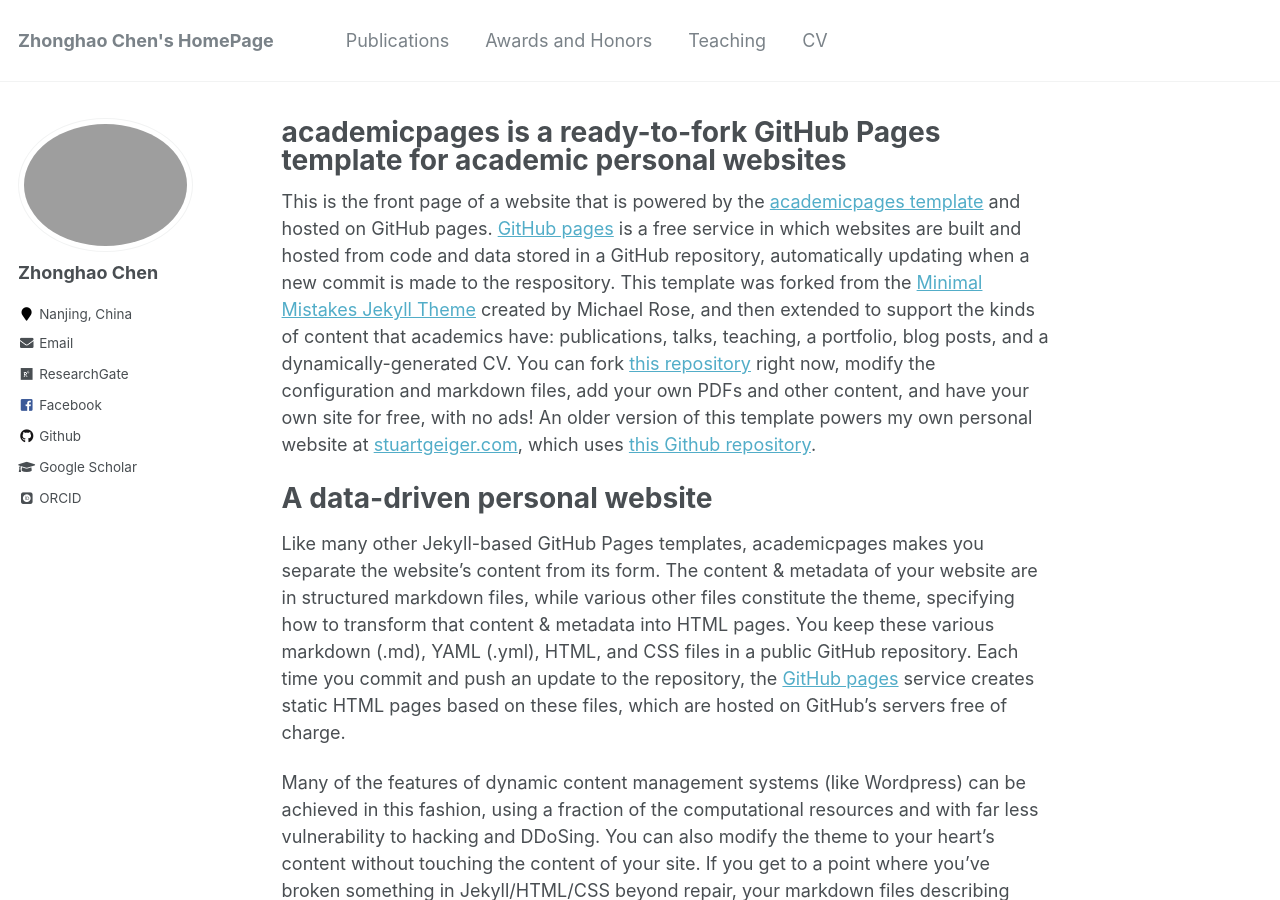
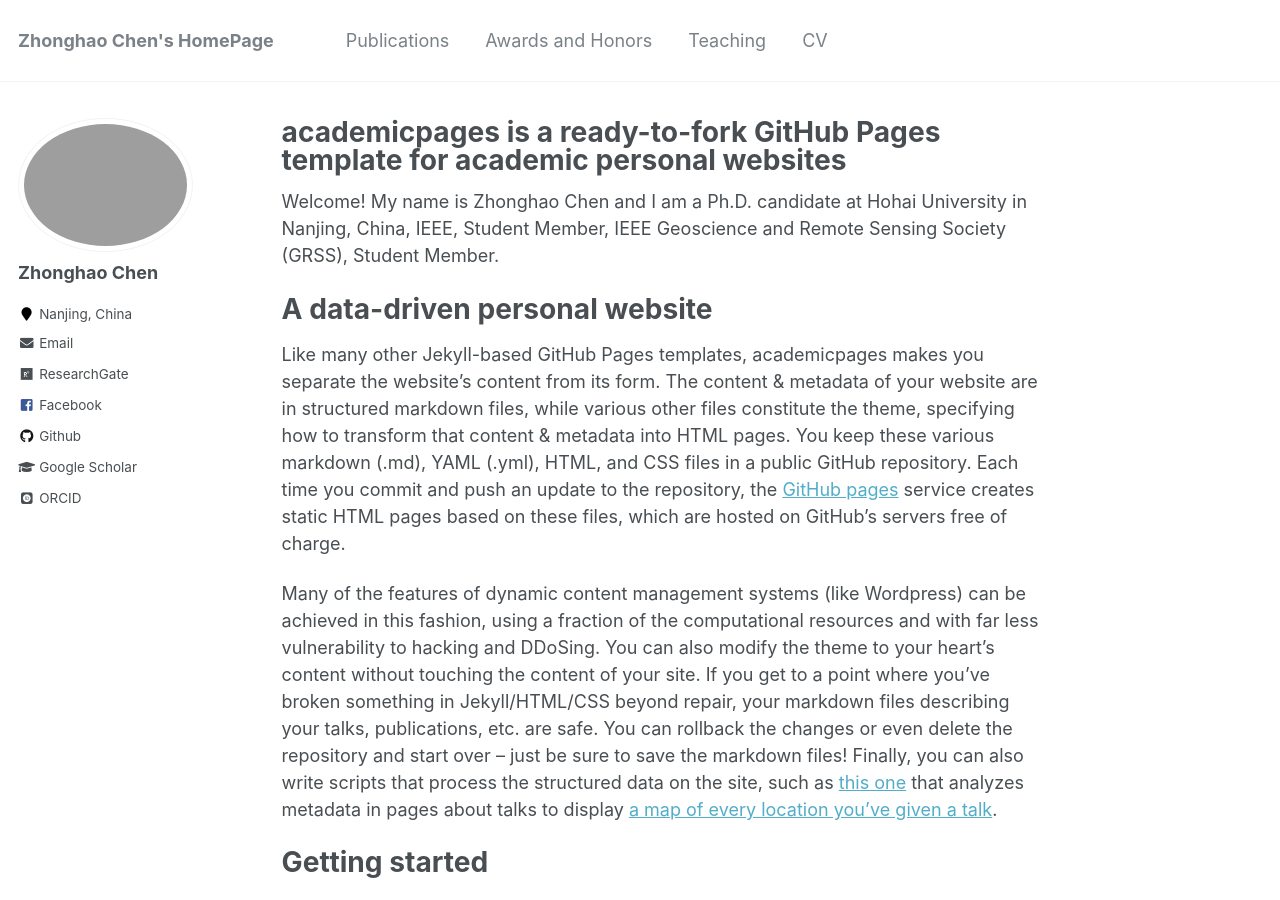
Before and after one commit to zhonghaochen/zhonghaochen.github.io, a Jekyll site: the page built from _pages/about.md, in a window 1280 px wide and 900 px high. Built offline with Jekyll 4.4.1, drawn with Linux system fonts in a browser that asks for light colours; some web fonts are replaced.

Commit message:
Update about.md

```diff
--- a/_pages/about.md
+++ b/_pages/about.md
@@ -8,7 +8,7 @@ redirect_from:
   - /about.html
 ---
 
-This is the front page of a website that is powered by the [academicpages template](https://github.com/academicpages/academicpages.github.io) and hosted on GitHub pages. [GitHub pages](https://pages.github.com) is a free service in which websites are built and hosted from code and data stored in a GitHub repository, automatically updating when a new commit is made to the respository. This template was forked from the [Minimal Mistakes Jekyll Theme](https://mmistakes.github.io/minimal-mistakes/) created by Michael Rose, and then extended to support the kinds of content that academics have: publications, talks, teaching, a portfolio, blog posts, and a dynamically-generated CV. You can fork [this repository](https://github.com/academicpages/academicpages.github.io) right now, modify the configuration and markdown files, add your own PDFs and other content, and have your own site for free, with no ads! An older version of this template powers my own personal website at [stuartgeiger.com](http://stuartgeiger.com), which uses [this Github repository](https://github.com/staeiou/staeiou.github.io).
+Welcome! My name is Zhonghao Chen and I am a Ph.D. candidate at Hohai University in Nanjing, China, IEEE, Student Member, IEEE Geoscience and Remote Sensing Society (GRSS), Student Member.
 
 A data-driven personal website
 ======
```
